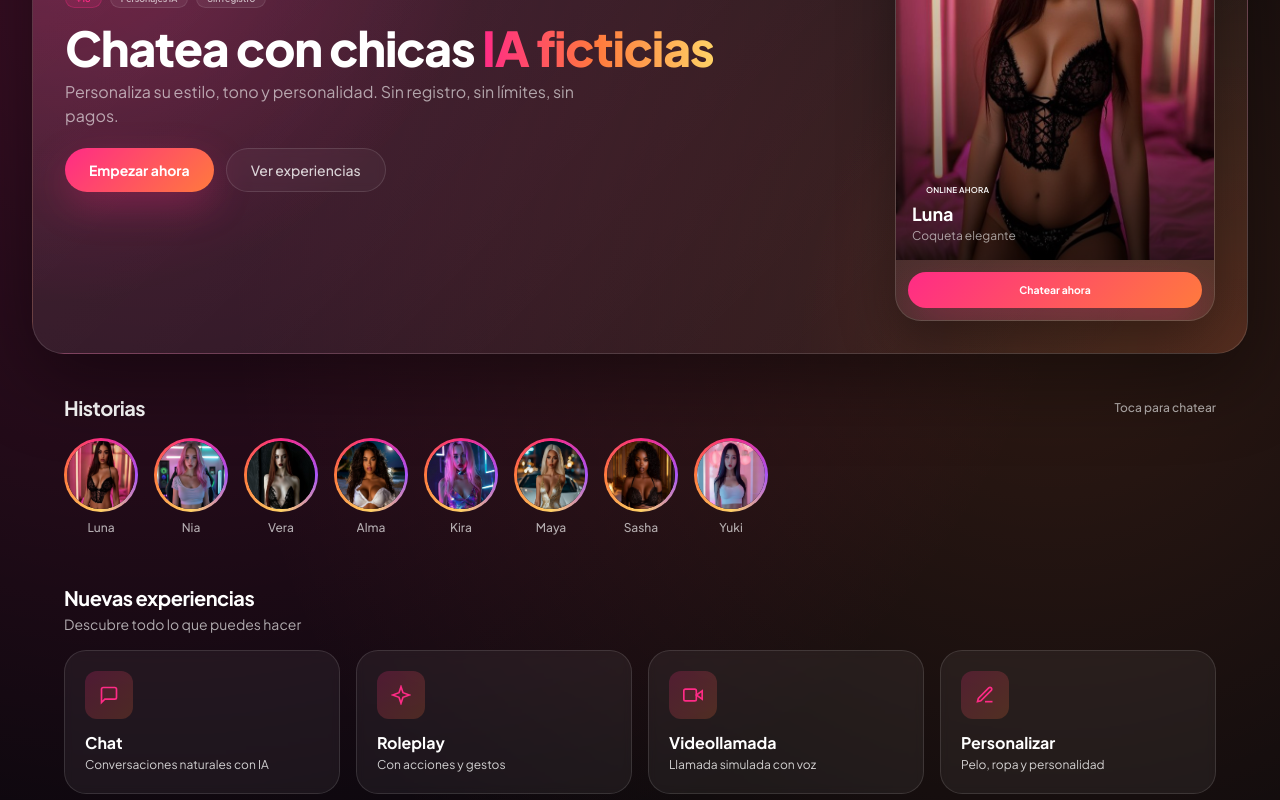
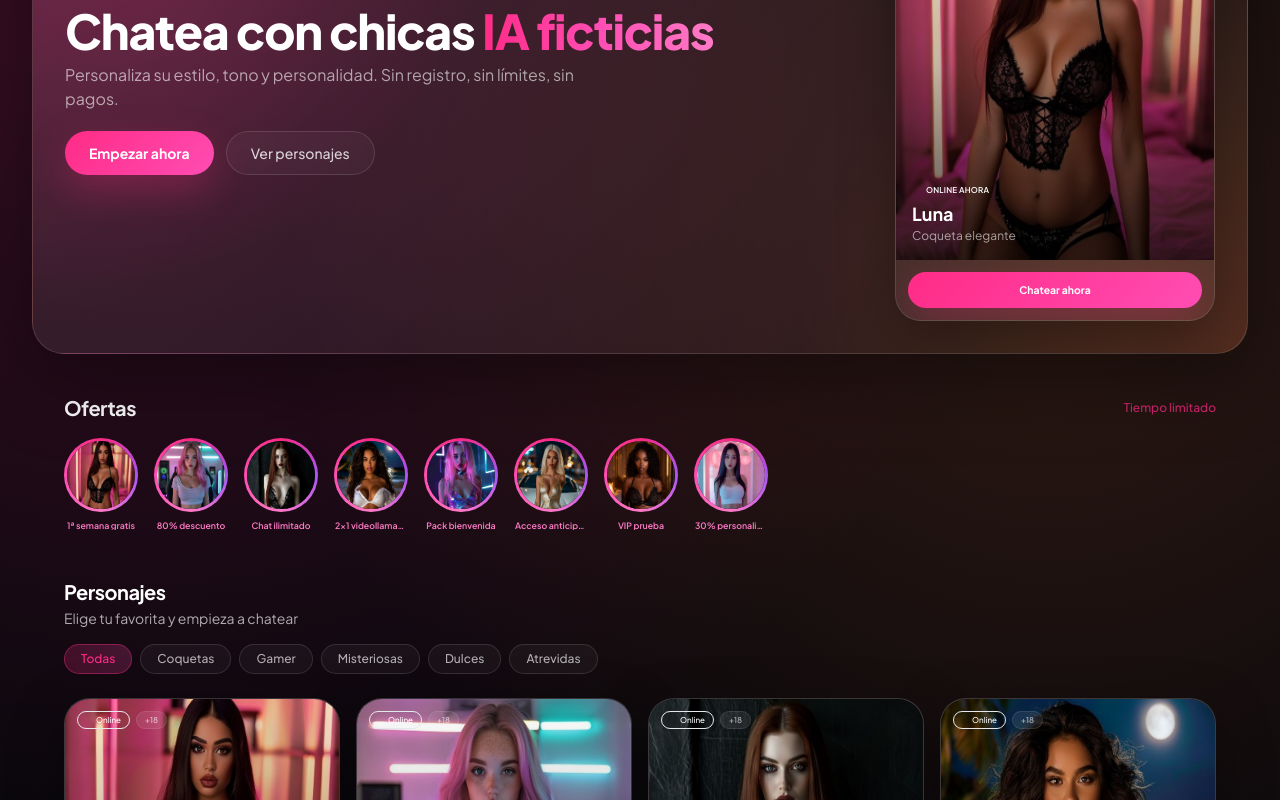
Before and after one commit to 3737631/luciaia, a Next.js app: page /luciaia/girls in a window 1280 px wide. Shown: the part 260-1060 px from the top of the page. Built offline with nearby package versions, Linux system fonts and the light colour scheme.

Commit message:
remove badges + experiencias section, stories → offers with pink tones

```diff
--- a/src/app/girls/page.tsx
+++ b/src/app/girls/page.tsx
@@ -8,21 +8,18 @@ import GirlCard from "@/components/GirlCard";
 import { getGirlImage } from "@/lib/images";
 import { girls } from "@/data/girls";
 
-const experiences = [
-  { title: "Chat", desc: "Conversaciones naturales con IA", icon: "chat" },
-  { title: "Roleplay", desc: "Con acciones y gestos", icon: "sparkles" },
-  { title: "Videollamada", desc: "Llamada simulada con voz", icon: "video" },
-  { title: "Personalizar", desc: "Pelo, ropa y personalidad", icon: "edit" },
+const storyOffers = [
+  "1ª semana gratis",
+  "80% descuento",
+  "Chat ilimitado",
+  "2x1 videollamada",
+  "Pack bienvenida",
+  "Acceso anticipado",
+  "VIP prueba",
+  "30% personalizar",
 ];
 
 const filters = ["Todas", "Coquetas", "Gamer", "Misteriosas", "Dulces", "Atrevidas"];
-
-const expIcons: Record<string, JSX.Element> = {
-  chat: <svg viewBox="0 0 24 24" className="h-5 w-5" fill="none" stroke="currentColor" strokeWidth="2"><path d="M21 15a2 2 0 0 1-2 2H7l-4 4V5a2 2 0 0 1 2-2h14a2 2 0 0 1 2 2z"/></svg>,
-  sparkles: <svg viewBox="0 0 24 24" className="h-5 w-5" fill="none" stroke="currentColor" strokeWidth="2"><path d="M12 2l2.4 7.2L22 12l-7.6 2.8L12 22l-2.4-7.2L2 12l7.6-2.8z"/></svg>,
-  video: <svg viewBox="0 0 24 24" className="h-5 w-5" fill="none" stroke="currentColor" strokeWidth="2"><polygon points="23 7 16 12 23 17 23 7"/><rect x="1" y="5" width="15" height="14" rx="2" ry="2"/></svg>,
-  edit: <svg viewBox="0 0 24 24" className="h-5 w-5" fill="none" stroke="currentColor" strokeWidth="2"><path d="M12 20h9"/><path d="M16.5 3.5a2.121 2.121 0 0 1 3 3L7 19l-4 1 1-4L16.5 3.5z"/></svg>,
-};
 
 const faqs = [
   { q: "¿Qué es NuviaChat?", a: "Es una plataforma de compañía virtual con personajes ficticios generados por IA. Puedes chatear, rolear y llamar con ellas." },
@@ -61,14 +58,9 @@ export default function GirlsPage() {
         >
           <div className="relative flex flex-col gap-6 p-6 sm:p-8 lg:flex-row lg:items-center lg:gap-10">
             <div className="flex-1">
-              <div className="mb-4 flex flex-wrap items-center gap-2">
-                <span className="rounded-full border border-pink/30 bg-pink/15 px-2.5 py-0.5 text-[0.55rem] font-semibold text-pink">+18</span>
-                <span className="rounded-full border border-white/[0.10] bg-white/[0.06] px-2.5 py-0.5 text-[0.55rem] font-semibold text-muted">Personajes IA</span>
-                <span className="rounded-full border border-white/[0.10] bg-white/[0.06] px-2.5 py-0.5 text-[0.55rem] font-semibold text-muted">Sin registro</span>
-              </div>
               <h1 className="text-3xl font-extrabold leading-tight tracking-tight sm:text-4xl lg:text-5xl">
                 Chatea con chicas{' '}
-                <span className="bg-gradient-to-r from-pink via-orange to-[#ffd166] bg-clip-text text-transparent">IA ficticias</span>
+                <span className="bg-gradient-to-r from-pink via-hotPink to-pinkLight bg-clip-text text-transparent">IA ficticias</span>
               </h1>
               <p className="mt-2 max-w-lg text-sm text-white/60 sm:text-base">
                 Personaliza su estilo, tono y personalidad. Sin registro, sin límites, sin pagos.
@@ -81,10 +73,10 @@ export default function GirlsPage() {
                   Empezar ahora
                 </Link>
                 <Link
-                  href="#features"
+                  href="#personajes"
                   className="inline-flex h-11 items-center justify-center rounded-full border border-white/[0.12] bg-white/[0.04] px-6 text-sm font-medium text-white/80 backdrop-blur-sm transition-all hover:bg-white/[0.08] active:scale-[0.97]"
                 >
-                  Ver experiencias
+                  Ver personajes
                 </Link>
               </div>
             </div>
@@ -117,15 +109,15 @@ export default function GirlsPage() {
           </div>
         </section>
 
-        {/* Historias */}
+        {/* Ofertas / Historias estilo Instagram */}
         <section className="mt-10 px-4 sm:px-6 lg:px-8">
           <div className="mx-auto max-w-6xl">
             <div className="mb-4 flex items-center justify-between">
-              <h2 className="text-lg font-bold tracking-tight sm:text-xl">Historias</h2>
-              <span className="text-[0.55rem] font-medium text-muted sm:text-xs">Toca para chatear</span>
+              <h2 className="text-lg font-bold tracking-tight sm:text-xl">Ofertas</h2>
+              <span className="text-[0.55rem] font-medium text-pink/80 sm:text-xs">Tiempo limitado</span>
             </div>
             <div ref={storiesRef} className="flex gap-4 overflow-x-auto pb-2 scrollbar-none">
-              {girls.map((girl) => (
+              {girls.map((girl, i) => (
                 <Link key={girl.id} href={`/chat/${girl.id}`} className="group flex shrink-0 flex-col items-center gap-2">
                   <div className="story-ring flex items-center justify-center transition-transform duration-200 group-hover:scale-105">
                     <div className="h-full w-full overflow-hidden rounded-full bg-[#101018]">
@@ -136,30 +128,10 @@ export default function GirlsPage() {
                       />
                     </div>
                   </div>
-                  <span className="max-w-[68px] truncate text-center text-[0.55rem] font-medium text-muted sm:text-xs">{girl.name}</span>
+                  <span className="max-w-[72px] truncate text-center text-[0.5rem] font-semibold text-pinkLight leading-tight sm:text-[0.55rem]">
+                    {storyOffers[i % storyOffers.length]}
+                  </span>
                 </Link>
-              ))}
-            </div>
-          </div>
-        </section>
-
-        {/* Nuevas experiencias */}
-        <section id="features" className="mt-10 px-4 sm:px-6 lg:px-8">
-          <div className="mx-auto max-w-6xl">
-            <h2 className="text-lg font-bold tracking-tight sm:text-xl">Nuevas experiencias</h2>
-            <p className="mt-0.5 text-xs text-muted sm:text-sm">Descubre todo lo que puedes hacer</p>
-            <div className="mt-4 grid grid-cols-2 gap-3 sm:grid-cols-4 sm:gap-4">
-              {experiences.map((exp) => (
-                <div
-                  key={exp.title}
-                  className="group cursor-pointer rounded-[22px] border border-white/[0.12] bg-white/[0.055] p-4 backdrop-blur-sm transition-all duration-300 hover:border-pink/40 hover:shadow-[0_20px_60px_rgba(255,43,134,0.10)] sm:p-5"
-                >
-                  <div className="mb-3 flex h-10 w-10 items-center justify-center rounded-xl bg-gradient-to-br from-pink/20 to-orange/20 text-pink sm:h-12 sm:w-12">
-                    {expIcons[exp.icon]}
-                  </div>
-                  <h3 className="text-sm font-bold sm:text-base">{exp.title}</h3>
-                  <p className="mt-0.5 text-[0.6rem] text-muted/80 sm:text-xs">{exp.desc}</p>
-                </div>
               ))}
             </div>
           </div>
@@ -183,7 +155,7 @@ export default function GirlsPage() {
                   onClick={() => setActiveFilter(f)}
                   className={`shrink-0 rounded-full border px-4 py-1.5 text-[0.6rem] font-medium transition-all sm:text-xs ${
                     activeFilter === f
-                      ? "border-pink/40 bg-gradient-to-r from-pink/20 to-orange/20 text-pink"
+                      ? "border-pink/40 bg-gradient-to-r from-pink/20 to-hotPink/20 text-pink"
                       : "border-white/[0.12] bg-white/[0.04] text-muted hover:border-white/25 hover:text-white"
                   }`}
                 >
@@ -233,7 +205,7 @@ export default function GirlsPage() {
         {/* Footer info block */}
         <section className="mt-12 px-4 pb-8 sm:px-6 lg:px-8">
           <div className="mx-auto max-w-3xl rounded-[26px] border border-white/[0.12] bg-white/[0.04] p-6 text-center backdrop-blur-sm sm:p-10">
-            <div className="mx-auto mb-4 flex h-12 w-12 items-center justify-center rounded-full bg-gradient-to-br from-pink/20 to-orange/20">
+            <div className="mx-auto mb-4 flex h-12 w-12 items-center justify-center rounded-full bg-gradient-to-br from-pink/20 to-hotPink/20">
               <svg viewBox="0 0 24 24" className="h-5 w-5 text-pink" fill="none" stroke="currentColor" strokeWidth="2"><path d="M20.84 4.61a5.5 5.5 0 0 0-7.78 0L12 5.67l-1.06-1.06a5.5 5.5 0 0 0-7.78 7.78l1.06 1.06L12 21.23l7.78-7.78 1.06-1.06a5.5 5.5 0 0 0 0-7.78z"/></svg>
             </div>
             <h2 className="text-xl font-bold tracking-tight sm:text-2xl">NuviaChat</h2>
--- a/src/app/globals.css
+++ b/src/app/globals.css
@@ -11,8 +11,9 @@
   --text: #ffffff;
   --muted: rgba(255,255,255,0.66);
   --pink: #ff2b86;
+  --hotPink: #ff4db3;
+  --pinkLight: #ff7ac6;
   --orange: #ff7a3d;
-  --yellow: #ffd166;
   --radius: 22px;
   --shadow: 0 24px 80px rgba(0,0,0,0.45);
 }
@@ -75,7 +76,7 @@ body {
   height: 68px;
   padding: 3px;
   border-radius: 50%;
-  background: conic-gradient(from 180deg, var(--yellow), var(--orange), var(--pink), #a855f7, var(--yellow));
+  background: conic-gradient(from 180deg, var(--pinkLight), var(--hotPink), var(--pink), #a855f7, var(--pinkLight));
 }
 
 @media (min-width: 640px) {
@@ -101,7 +102,7 @@ body {
 
 .btn-primary {
   color: #fff;
-  background: linear-gradient(135deg, var(--pink), var(--orange));
+  background: linear-gradient(135deg, var(--pink), var(--hotPink));
   border: 0;
   border-radius: 999px;
   box-shadow: 0 14px 38px rgba(255,43,134,0.28);
@@ -115,14 +116,14 @@ body {
 }
 
 .gradient-text {
-  background: linear-gradient(90deg, var(--pink), var(--orange), var(--yellow));
+  background: linear-gradient(90deg, var(--pink), var(--hotPink), var(--pinkLight));
   -webkit-background-clip: text;
   background-clip: text;
   color: transparent;
 }
 
 .gradient-btn {
-  background: linear-gradient(90deg, var(--pink), var(--orange));
+  background: linear-gradient(90deg, var(--pink), var(--hotPink));
 }
 
 .chip {
--- a/src/components/Header.tsx
+++ b/src/components/Header.tsx
@@ -22,7 +22,7 @@ export default function Header() {
     <header className="sticky top-0 z-50 h-14 border-b border-white/[0.08] bg-black/40 backdrop-blur-xl sm:h-16">
       <div className="mx-auto flex h-full max-w-6xl items-center justify-between px-4 sm:px-6">
         <Link href="/girls" className="flex items-center gap-2.5">
-          <span className="flex h-7 w-7 items-center justify-center rounded-full bg-gradient-to-br from-pink to-orange shadow-[0_0_12px_rgba(255,43,134,0.4)] sm:h-8 sm:w-8">
+          <span className="flex h-7 w-7 items-center justify-center rounded-full bg-gradient-to-br from-pink to-hotPink shadow-[0_0_12px_rgba(255,43,134,0.4)] sm:h-8 sm:w-8">
             <svg viewBox="0 0 24 24" className="h-3.5 w-3.5 sm:h-4 sm:w-4" fill="currentColor" stroke="none"><path d="M20.84 4.61a5.5 5.5 0 0 0-7.78 0L12 5.67l-1.06-1.06a5.5 5.5 0 0 0-7.78 7.78l1.06 1.06L12 21.23l7.78-7.78 1.06-1.06a5.5 5.5 0 0 0 0-7.78z"/></svg>
           </span>
           <span className="text-sm font-bold tracking-tight sm:text-base">NuviaChat</span>
--- a/tailwind.config.js
+++ b/tailwind.config.js
@@ -12,6 +12,7 @@ module.exports = {
         purple: "#8b5cf6",
         pink: "#ff2b86",
         hotPink: "#ff4db3",
+        pinkLight: "#ff7ac6",
         orange: "#ff7a3d",
         yellow: "#ffd166",
         green: "#32d583",
```
